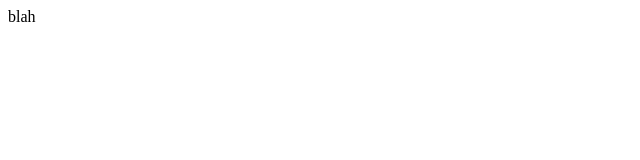
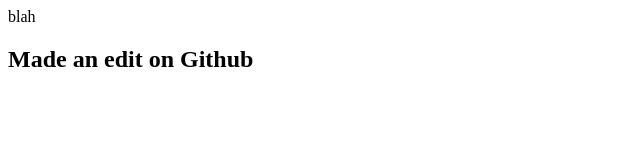
Before and after one commit to profstein/inClassDelete, a plain HTML site: page index.html in a window 1280 px wide. Shown: the whole page, without its empty margins (0-640 px from the left). Drawn offline with Linux system fonts and the light colour scheme.

Commit message:
edited on github.com

```diff
--- a/index.html
+++ b/index.html
@@ -5,5 +5,7 @@
     </head>
     <body>
 blah
+
+<h2>Made an edit on Github</h2>
     </body>
 </html>
```
